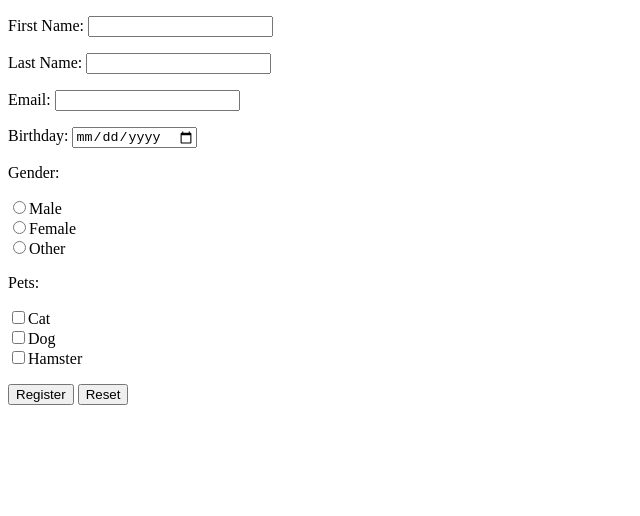
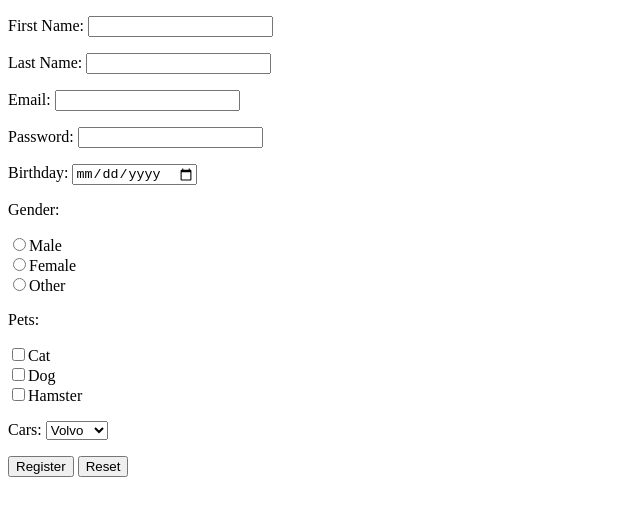
Before and after one commit to jazdal/my-simple-website, a plain HTML site: page assets/pages/register.html in a window 1280 px wide. Shown: the whole page, without its empty margins (0-640 px from the left). Drawn offline with Linux system fonts and the light colour scheme.

Commit message:
add password field and drop-down menu to registration form

```diff
--- a/assets/pages/register.html
+++ b/assets/pages/register.html
@@ -10,6 +10,7 @@
         <p>First Name: <input type="text"></p>
         <p>Last Name: <input type="text"></p>
         <p>Email: <input type="email" required></p>
+        <p>Password: <input type="password" minlength="5"></p>
         <p>Birthday: <input type="date"></p>
         <p>Gender:</p>
         <input type="radio" name="gender">Male<br>
@@ -20,6 +21,14 @@
         <input type="checkbox">Dog<br>
         <input type="checkbox">Hamster
         <p>
+            Cars:
+            <select>
+                <option value="Volvo">Volvo</option>
+                <option value="Audi">Audi</option>
+                <option value="Toyota">Toyota</option>
+            </select>
+        </p>
+        <p>
             <input type="submit" value="Register">
             <input type="reset">
         </p>
```
